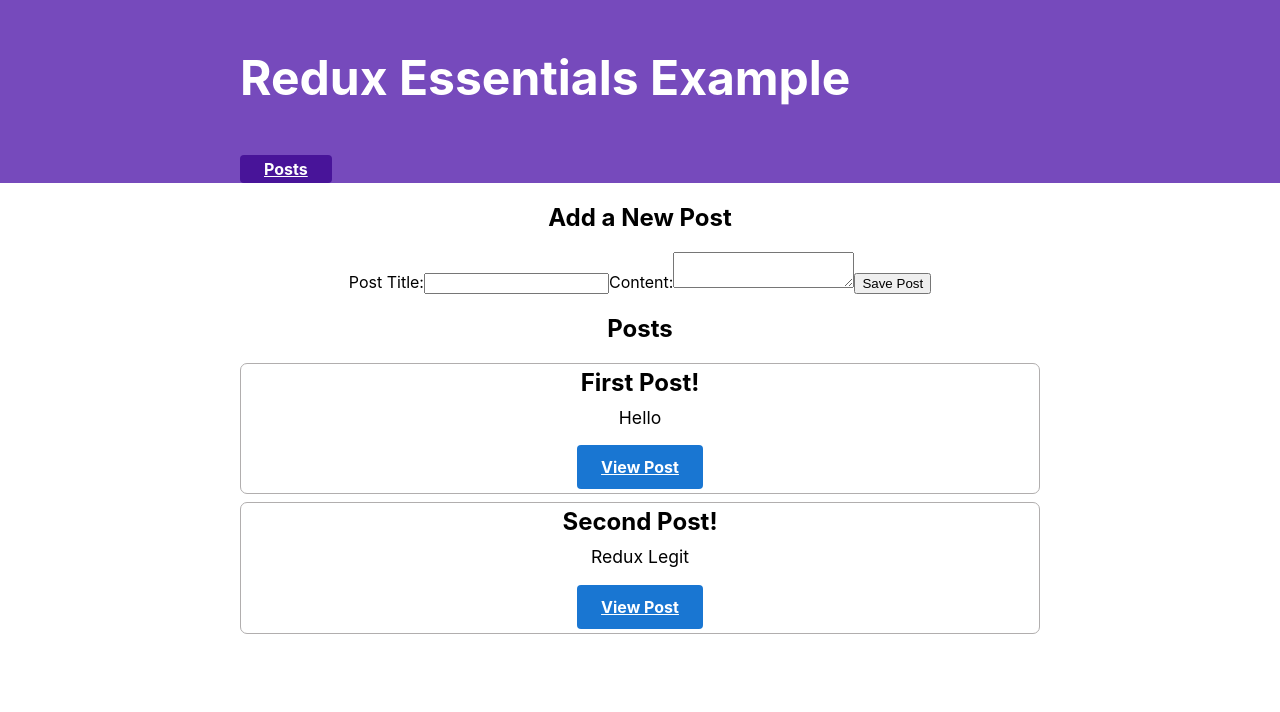
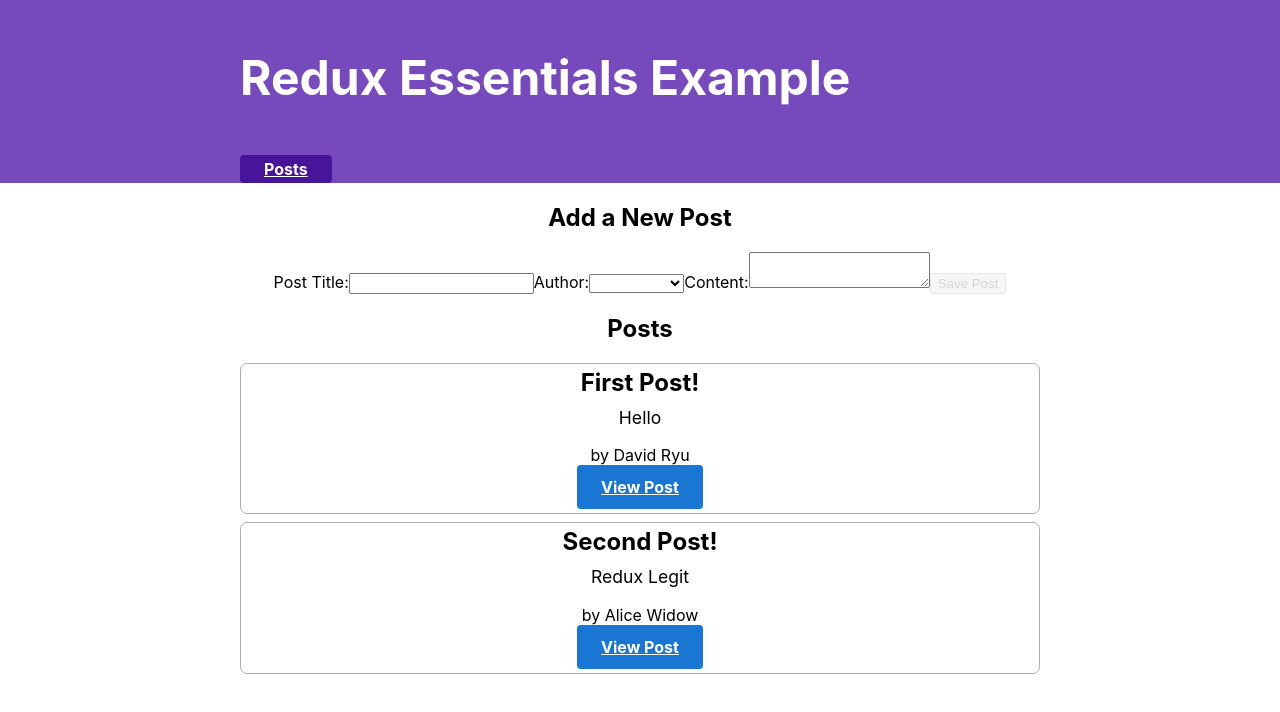
Before and after one commit to David-Myeonghan/ReduxToolkit, a React (Create React App) app: page / in a window 1280 px wide. Shown: the top 712 px of the page. Built offline with nearby package versions, Linux system fonts and the light colour scheme.

Commit message:
add time and author

```diff
--- a/package.json
+++ b/package.json
@@ -7,6 +7,7 @@
         "@testing-library/jest-dom": "^5.14.1",
         "@testing-library/react": "^11.2.7",
         "@testing-library/user-event": "^12.8.3",
+        "date-fns": "^2.22.1",
         "react": "^17.0.2",
         "react-dom": "^17.0.2",
         "react-redux": "^7.2.4",
--- a/src/App.js
+++ b/src/App.js
@@ -9,6 +9,7 @@
 import { AddPostForm } from './features/posts/AddPostForm';
 import { PostsList } from './features/posts/PostsList';
 import { SinglePostPage } from './features/posts/SinglePostPage';
+import { EditPostForm } from './features/posts/EditPostForm';
 
 function App() {
     return (
@@ -31,6 +32,11 @@
                         path="/posts/:postId"
                         component={SinglePostPage}
                     />
+                    <Route
+                        exact
+                        path="/editPost/:postId"
+                        component={EditPostForm}
+                    />
                     <Redirect to="/" />
                 </Switch>
             </div>
--- a/src/app/store.js
+++ b/src/app/store.js
@@ -1,9 +1,11 @@
 import { configureStore } from '@reduxjs/toolkit';
 
 import postsReducer from '../features/posts/postsSlice';
+import usersReducer from '../features/users/usersSlice';
 
 export default configureStore({
     reducer: {
         posts: postsReducer,
+        users: usersReducer,
     },
 });
--- a/src/features/posts/AddPostForm.js
+++ b/src/features/posts/AddPostForm.js
@@ -1,23 +1,33 @@
 import React, { useState } from 'react';
-
-import { useDispatch } from 'react-redux';
-import { nanoid } from '@reduxjs/toolkit';
+import { useDispatch, useSelector } from 'react-redux';
 
 import { postAdded } from './postsSlice';
 
 export const AddPostForm = () => {
     const [title, setTitle] = useState('');
     const [content, setContent] = useState('');
+    const [userId, setUserId] = useState('');
 
     const dispatch = useDispatch();
 
+    const users = useSelector((state) => state.users);
+
     const onTitleChanged = (e) => setTitle(e.target.value);
     const onContentChanged = (e) => setContent(e.target.value);
+    const onAuthorChanged = (e) => setUserId(e.target.value);
     const onSavePostClicked = () => {
         if (title && content) {
-            dispatch(postAdded(title, content));
+            dispatch(postAdded(title, content, userId));
         }
     };
+
+    const canSave = Boolean(title) && Boolean(content) && Boolean(userId);
+
+    const usersOptions = users.map((user) => (
+        <option key={user.id} value={user.id}>
+            {user.name}
+        </option>
+    ));
 
     return (
         <section>
@@ -31,6 +41,15 @@
                     value={title}
                     onChange={onTitleChanged}
                 />
+                <label htmlFor="postAuthor">Author:</label>
+                <select
+                    id="postAuthor"
+                    value={userId}
+                    onChange={onAuthorChanged}
+                >
+                    <option value=""></option>
+                    {usersOptions}
+                </select>
                 <label htmlFor="postContent">Content:</label>
                 <textarea
                     id="postContent"
@@ -38,7 +57,11 @@
                     value={content}
                     onChange={onContentChanged}
                 />
-                <button onClick={onSavePostClicked} type="button">
+                <button
+                    onClick={onSavePostClicked}
+                    type="button"
+                    disabled={!canSave}
+                >
                     Save Post
                 </button>
             </form>
--- a/src/features/posts/EditPostForm.js
+++ b/src/features/posts/EditPostForm.js
@@ -54,3 +54,5 @@
         </section>
     );
 };
+
+export { EditPostForm };
--- /dev/null
+++ b/src/features/posts/PostAuthor.js
@@ -0,0 +1,12 @@
+import React from 'react';
+import { useSelector } from 'react-redux';
+
+const PostAuthor = ({ userId }) => {
+    const author = useSelector((state) =>
+        state.users.find((user) => user.id === userId)
+    );
+
+    return <span>by {author ? author.name : 'Unknown author'}</span>;
+};
+
+export { PostAuthor };
--- a/src/features/posts/PostsList.js
+++ b/src/features/posts/PostsList.js
@@ -1,14 +1,22 @@
 import React from 'react';
 import { useSelector } from 'react-redux';
 import { Link } from 'react-router-dom';
+import { PostAuthor } from './PostAuthor';
 
 export const PostsList = () => {
     const posts = useSelector((state) => state.posts);
 
-    const renderedPosts = posts.map((post) => (
+    // Sort posts in revers by datetime string
+    const orderedPosts = posts
+        .slice()
+        .sort((a, b) => b.date.localeCompare(a.date));
+
+    const renderedPosts = orderedPosts.map((post) => (
         <article className="post-excerpt" key={post.id}>
             <h3>{post.title}</h3>
             <p className="post-content">{post.content.substring(0, 100)}</p>
+            <PostAuthor userId={post.user} />
+            <br />
             <Link to={`/posts/${post.id}`} className="button muted-button">
                 View Post
             </Link>
--- a/src/features/posts/SinglePostPage.js
+++ b/src/features/posts/SinglePostPage.js
@@ -1,6 +1,7 @@
 import React from 'react';
 import { useSelector } from 'react-redux';
 import { Link } from 'react-router-dom';
+import { PostAuthor } from './PostAuthor';
 
 export const SinglePostPage = ({ match }) => {
     const { postId } = match.params;
@@ -24,6 +25,8 @@
             <article className="posts">
                 <h2>{post.title}</h2>
                 <p className="post-content">{post.content}</p>
+                <PostAuthor userId={post.user} />
+                <br />
                 <Link to={`/editPost/${post.id}`} className="button">
                     Edit Post
                 </Link>
--- a/src/features/posts/postsSlice.js
+++ b/src/features/posts/postsSlice.js
@@ -1,8 +1,20 @@
 import { createSlice, nanoid } from '@reduxjs/toolkit';
 
 const initialState = [
-    { id: '1', title: 'First Post!', content: 'Hello' },
-    { id: '2', title: 'Second Post!', content: 'Redux Legit' },
+    {
+        id: '1',
+        user: '0',
+        title: 'First Post!',
+        content: 'Hello',
+        date: '2011-10-05T14:48:00.000Z',
+    },
+    {
+        id: '2',
+        user: '1',
+        title: 'Second Post!',
+        content: 'Redux Legit',
+        date: '2011-10-04T14:48:00.000Z',
+    },
 ];
 
 const postsSlice = createSlice({
@@ -15,12 +27,14 @@
             },
             // prepare callback: decide what values go into the action obj.
             // shold return an obj with the payload field inside.
-            prepare(title, content) {
+            prepare(title, content, userId) {
                 return {
                     payload: {
                         id: nanoid(),
+                        date: new Date().toISOString(),
                         title: title,
                         content: content,
+                        user: userId,
                     },
                 };
             },
--- /dev/null
+++ b/src/features/users/usersSlice.js
@@ -0,0 +1,15 @@
+import { createSlice } from '@reduxjs/toolkit';
+
+const initialState = [
+    { id: '0', name: 'David Ryu' },
+    { id: '1', name: 'Alice Widow' },
+    { id: '2', name: 'Bob John' },
+];
+
+const usersSlice = createSlice({
+    name: 'users',
+    initialState,
+    reducers: {},
+});
+
+export default usersSlice.reducer;
```
Also changed, not shown: src/features/posts/TimeAgo.js (added, +19 -0 lines), 1 other file (tests, documents, lock files or other folders).
